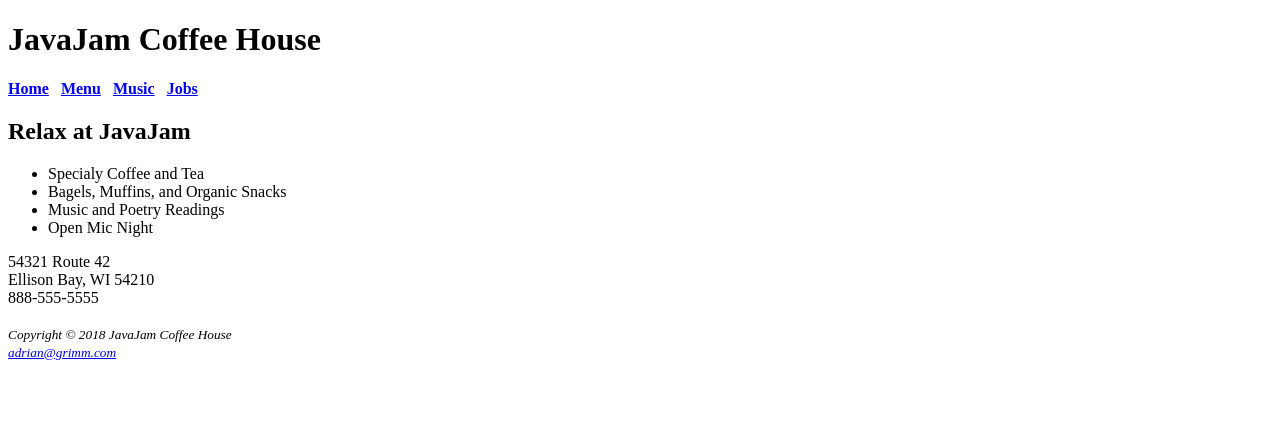
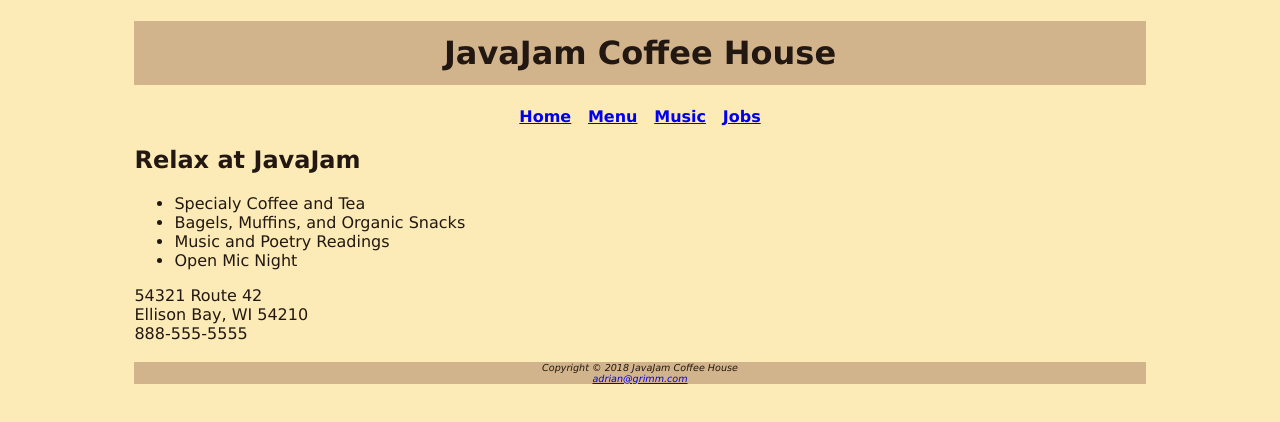
Before and after one commit to usmcamgrimm/WDD121-Web-Development, a plain HTML site: page index.html in a window 1280 px wide. Drawn offline with Linux system fonts and the light colour scheme.

Commit message:
Chapter 3

```diff
--- a/index.html
+++ b/index.html
@@ -7,13 +7,15 @@
 <head>
 	<title>JavaJam Coffee House</title>
 	<meta charset="utf-8">
+<link href="javajam.css" rel="stylesheet">
 </head>
 <body>
+	<div id="wrapper">
 	<header>
 		<h1>JavaJam Coffee House</h1>
 	</header>
 	<nav>
-		<b><a href="index.html">Home</a> &nbsp; <a href="menu.html">Menu</a> &nbsp; <a href="music.html">Music</a> &nbsp; <a href="jobs.html">Jobs</a></b>
+		<a href="index.html">Home</a> &nbsp; <a href="menu.html">Menu</a> &nbsp; <a href="music.html">Music</a> &nbsp; <a href="jobs.html">Jobs</a>
 	</nav>
 	<main>
 		<h2>Relax at JavaJam</h2>
@@ -31,8 +33,9 @@
 		</div>
 	</main>
 	<footer>
-		<small><i>Copyright &copy; 2018 JavaJam Coffee House</i></small><br>
-		<small><i><a href="mailto:adrian@grimm.com">adrian@grimm.com</a></i></small>
+		Copyright &copy; 2018 JavaJam Coffee House<br>
+		<a href="mailto:adrian@grimm.com">adrian@grimm.com</a>
 	</footer>
+</div>
 </body>
 </html>
--- /dev/null
+++ b/javajam.css
@@ -0,0 +1,15 @@
+body     { background-color: #fcebb6;
+           color: #221811;
+           font-family: Verdana, Arial, sans-serif; }
+h1       { background-color: #d2b48c;
+           text-align: center;
+           line-height: 200%; }
+nav      { text-align: center;
+           font-weight: bold; }
+footer   { background-color: #d2b48c;
+           font-size: .60em;
+           font-style: italic;
+           text-align: center; }
+#wrapper { width: 80%;
+           margin-left: auto;
+           margin-right: auto; }
```
Also changed, not shown: menu.html (+6 -3 lines).
